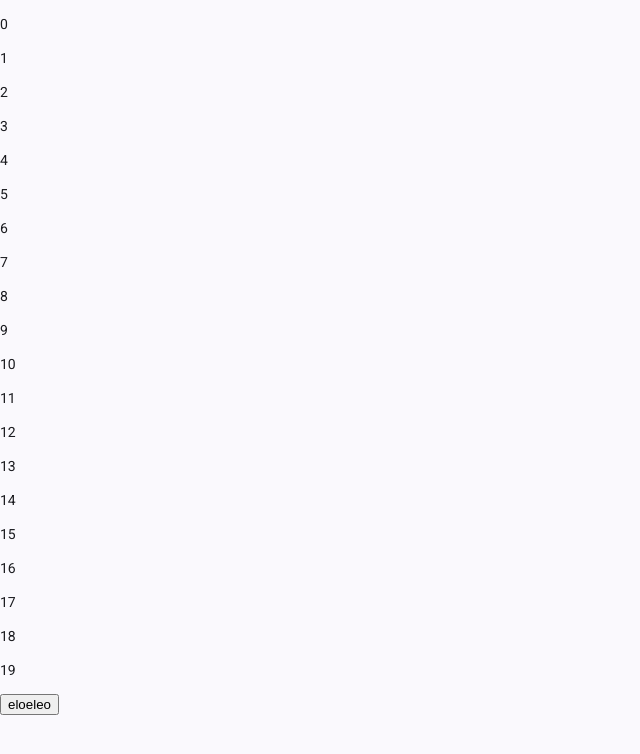
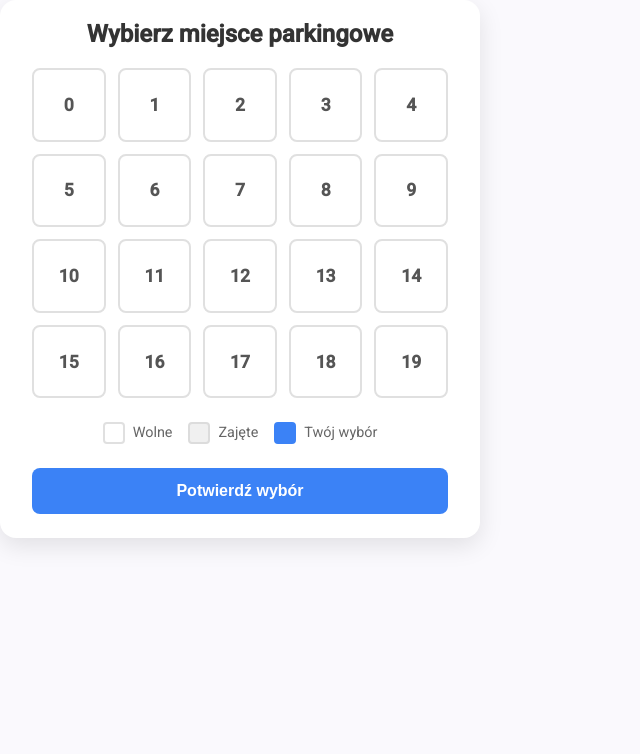
Before and after one commit to Dyzio9666/Czerwone-drzewo-Parking-frontend, an Angular app: page /place-picker in a window 1280 px wide. Shown: the top 754 px of the page, without its empty margins (0-640 px from the left). Built offline with nearby package versions, Linux system fonts and the light colour scheme.

Commit message:
styleplaces

```diff
--- a/src/app/components/place-picker/place-picker.css
+++ b/src/app/components/place-picker/place-picker.css
@@ -0,0 +1,157 @@
+/* --- Globalne style i centrowanie --- */
+body, html {
+  height: 100%;
+  margin: 0;
+  font-family: -apple-system, BlinkMacSystemFont, "Segoe UI", Roboto, Helvetica, Arial, sans-serif;
+  background-color: #f4f7f6; /* Lekkie tło, aby karta się wyróżniała */
+}
+
+/* Używamy 'grid' do wyśrodkowania karty idealnie na środku strony */
+body {
+  display: grid;
+  place-items: center;
+}
+
+/* --- Karta parkingu --- */
+.parking-layout-card {
+  background-color: #ffffff;
+  border-radius: 16px; /* Zaokrąglenia jak na obrazku */
+  box-shadow: 0 8px 24px rgba(0, 0, 0, 0.1); /* Subtelny cień dla głębi */
+  padding: 24px 32px;
+  width: 90%;
+  max-width: 480px; /* Ograniczenie szerokości na dużych ekranach */
+  box-sizing: border-box; /* Ważne dla poprawnego liczenia paddingu */
+}
+
+/* Tytuł */
+.parking-layout-card h2 {
+  text-align: center;
+  font-size: 1.5rem; /* 24px */
+  font-weight: 600;
+  color: #333;
+  margin-top: 0;
+  margin-bottom: 24px;
+}
+
+/* --- Siatka miejsc parkingowych --- */
+.parking-grid {
+  display: grid;
+  /* Tworzymy 5 równych kolumn, jak na projekcie */
+  grid-template-columns: repeat(5, 1fr);
+  gap: 12px; /* Odstępy między kafelkami */
+  margin-bottom: 24px;
+}
+
+/* --- Kafelek miejsca parkingowego --- */
+.parking-spot {
+  display: grid;
+  place-items: center;
+  border: 2px solid #e0e0e0; /* Domyślna ramka dla 'Wolne' */
+  border-radius: 8px; /* Zaokrąglenie kafelków */
+  aspect-ratio: 1 / 1; /* Utrzymuje kwadratowy kształt */
+  cursor: pointer;
+  transition: all 0.2s ease-in-out;
+  font-weight: 600;
+  font-size: 1.1rem;
+  color: #555;
+  user-select: none; /* Zapobiega zaznaczaniu tekstu przy klikaniu */
+}
+
+/* Usuwamy domyślny margines z paragrafu wewnątrz kafelka */
+.parking-spot p {
+  margin: 0;
+}
+
+/* --- Stany kafelków (UX) --- */
+/* Stan :hover dla lepszej interakcji */
+.parking-spot:hover {
+  background-color: #f9f9f9;
+  transform: scale(1.05);
+}
+
+/* Poniższe klasy musiałyby być dodawane dynamicznie (np. przez JavaScript)
+  w zależności od stanu miejsca lub wyboru użytkownika.
+*/
+
+/* Styl dla miejsca 'Zajęte' */
+.parking-spot.taken {
+  background-color: #f0f0f0;
+  border-color: #dcdcdc;
+  color: #aaa;
+  cursor: not-allowed; /* Wskazuje, że miejsce jest niedostępne */
+}
+
+.parking-spot.taken:hover {
+  background-color: #f0f0f0;
+  transform: none; /* Wyłączamy efekt hover dla zajętych */
+}
+
+/* Styl dla miejsca 'Twój wybór' */
+.parking-spot.selected {
+  background-color: #3b82f6; /* Kolor z przycisku */
+  border-color: #3b82f6;
+  color: #ffffff;
+  transform: scale(1.05);
+  box-shadow: 0 4px 12px rgba(59, 130, 246, 0.3);
+}
+
+
+/* --- Legenda --- */
+.legend {
+  display: flex;
+  justify-content: center;
+  align-items: center;
+  flex-wrap: wrap; /* Na mniejszych ekranach legenda się zawinie */
+  gap: 16px;
+  margin-bottom: 24px;
+  font-size: 0.9rem;
+  color: #666;
+}
+
+.legend-item {
+  display: flex;
+  align-items: center;
+  gap: 8px; /* Odstęp między kwadracikiem a tekstem */
+}
+
+/* Kwadracik w legendzie */
+.spot-example {
+  width: 18px;
+  height: 18px;
+  border-radius: 4px;
+  display: inline-block;
+}
+
+.spot-example.available {
+  background-color: #ffffff;
+  border: 2px solid #e0e0e0;
+}
+
+.spot-example.taken {
+  background-color: #f0f0f0;
+  border: 2px solid #dcdcdc;
+}
+
+.spot-example.selected {
+  background-color: #3b82f6;
+  border: 2px solid #3b82f6;
+}
+
+/* --- Przycisk potwierdzenia --- */
+.confirm-button {
+  width: 100%;
+  padding: 14px;
+  font-size: 1rem;
+  font-weight: 600;
+  color: #ffffff;
+  background-color: #3b82f6; /* Ten sam niebieski co na obrazku */
+  border: none;
+  border-radius: 8px;
+  cursor: pointer;
+  transition: background-color 0.2s ease, box-shadow 0.2s ease;
+}
+
+.confirm-button:hover {
+  background-color: #2563eb;
+  box-shadow: 0 4px 12px rgba(59, 130, 246, 0.2);
+}
--- a/src/app/components/place-picker/place-picker.html
+++ b/src/app/components/place-picker/place-picker.html
@@ -1,9 +1,29 @@
+<div class="parking-layout-card">
+  <h2>Wybierz miejsce parkingowe</h2>
 
+  <div class="parking-grid">
+    @for(place of parkingSpaces ; track place){
+    <div
+      class="parking-spot"
+      [class.taken]="place.isTaken"
+      [class.selected]="place.isSelected"
+      (click)="selectPlace()">
+      <p>{{place.id}}</p>
+    </div>
+    }
+  </div>
 
+  <div class="legend">
+    <div class="legend-item">
+      <span class="spot-example available"></span> Wolne
+    </div>
+    <div class="legend-item">
+      <span class="spot-example taken"></span> Zajęte
+    </div>
+    <div class="legend-item">
+      <span class="spot-example selected"></span> Twój wybór
+    </div>
+  </div>
 
-@for(place of parkingSpaces ; track place){
-    <div>
-        <p>{{place.id}}</p>
-    </div>
-}
-<button (click)="test()">eloeleo</button>
+  <button class="confirm-button">Potwierdź wybór</button>
+</div>
--- a/src/app/components/place-picker/place-picker.ts
+++ b/src/app/components/place-picker/place-picker.ts
@@ -13,6 +13,7 @@ interface parkingSpace {
   styleUrl: './place-picker.css',
 })
 export class PlacePicker implements OnDestroy{
+
   constructor(
     private readonly reciveDateInfo : sendDateInfo
   ){
@@ -21,18 +22,22 @@ export class PlacePicker implements OnDestroy{
       this.parkingSpaces.push(new_parkingSpace)
     }
   }
-  Date : string = ''
+  Date : string | null= ''
    dateSubsription : Subscription | undefined;
   parkingSpaces : parkingSpace[] = []
   amountOfPlaces = 20;
 
     test(){
     this.dateSubsription = this.reciveDateInfo.currentDateValue$.subscribe(newDate =>{
-        console.log(newDate)
+        // console.log(newDate)
+        this.Date = newDate
     })
+    // console.log(this.Date)
   }
 
+  selectPlace(){
 
+  }
 
   ngOnDestroy(): void {
     if(this.dateSubsription){
```
